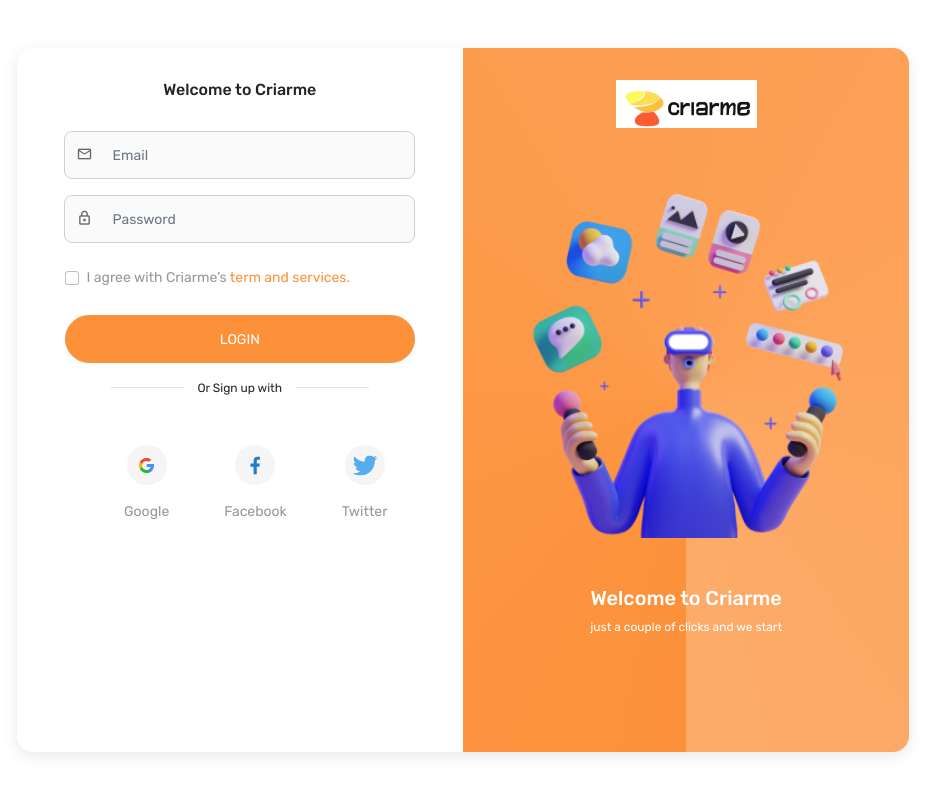
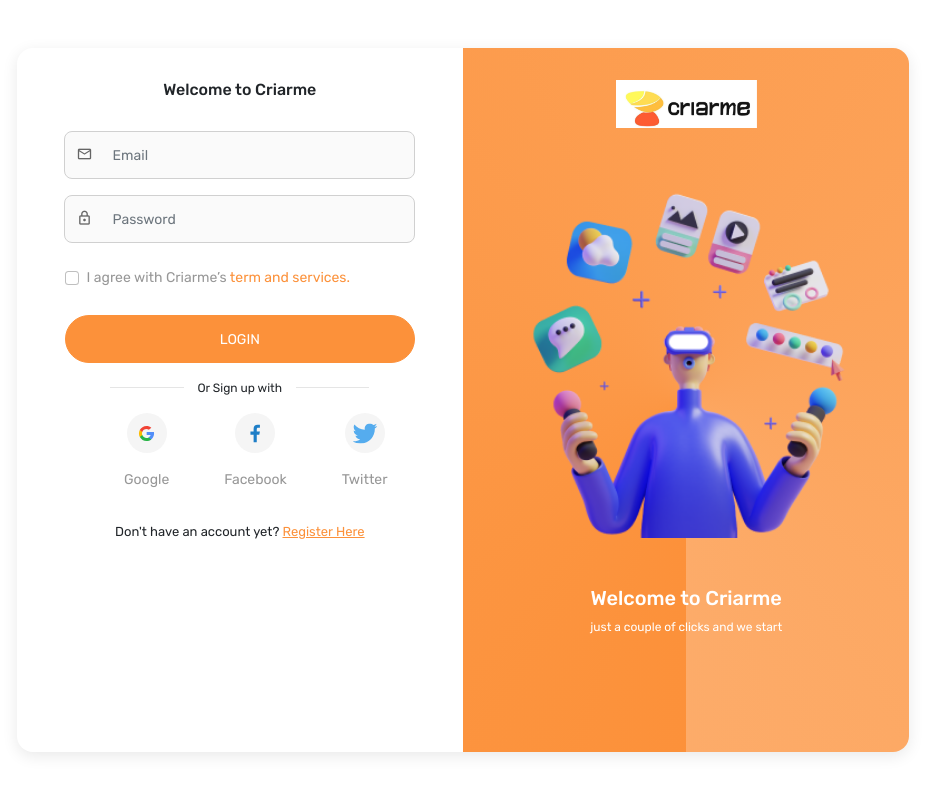
Before and after one commit to dibyamgr/Login-Form-Design, a website: page login.html in a window 1280 px wide. Shown: the whole page, without its empty margins (177-1117 px from the left). Drawn offline with nearby package versions, Linux system fonts and the light colour scheme.

Commit message:
Register Link Added on Login page

```diff
--- a/login.html
+++ b/login.html
@@ -63,7 +63,7 @@
                         <!-- Signup Options -->
                         <div class="social-login">
                             <div class="or-sign-up">Or Sign up with</div>
-                            <ul class="mt-5">
+                            <ul class="mt-3">
                                 <li>
                                     <a href="#">
                                         <div class="img-wrapper">
@@ -90,6 +90,15 @@
                                 </li>
                             </ul>
                         </div>
+                        <!-- Already have an account? Login Here -->
+                        <div class="mt-3">
+                            <p class="login-link">
+                                Don't have an account yet?
+                                <a href="#" class="primary-text">
+                                    Register Here
+                                </a>
+                            </p>
+                        </div>
                     </div>
                 </div>
                 <!-- Login Screen -->
@@ -108,6 +117,7 @@
                     </div>
                 </div>
 
+
             </div>
         </div>
 
```
